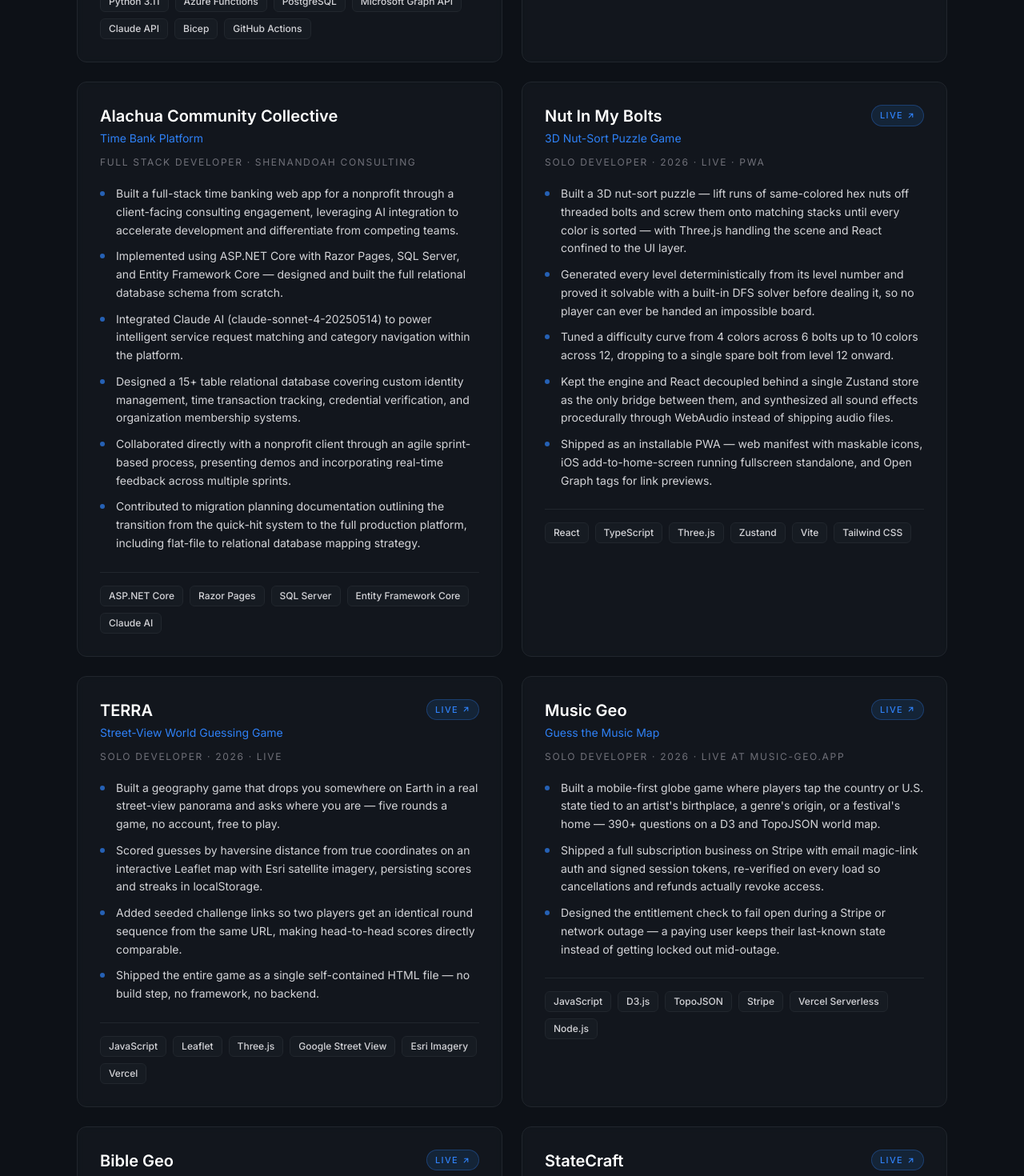
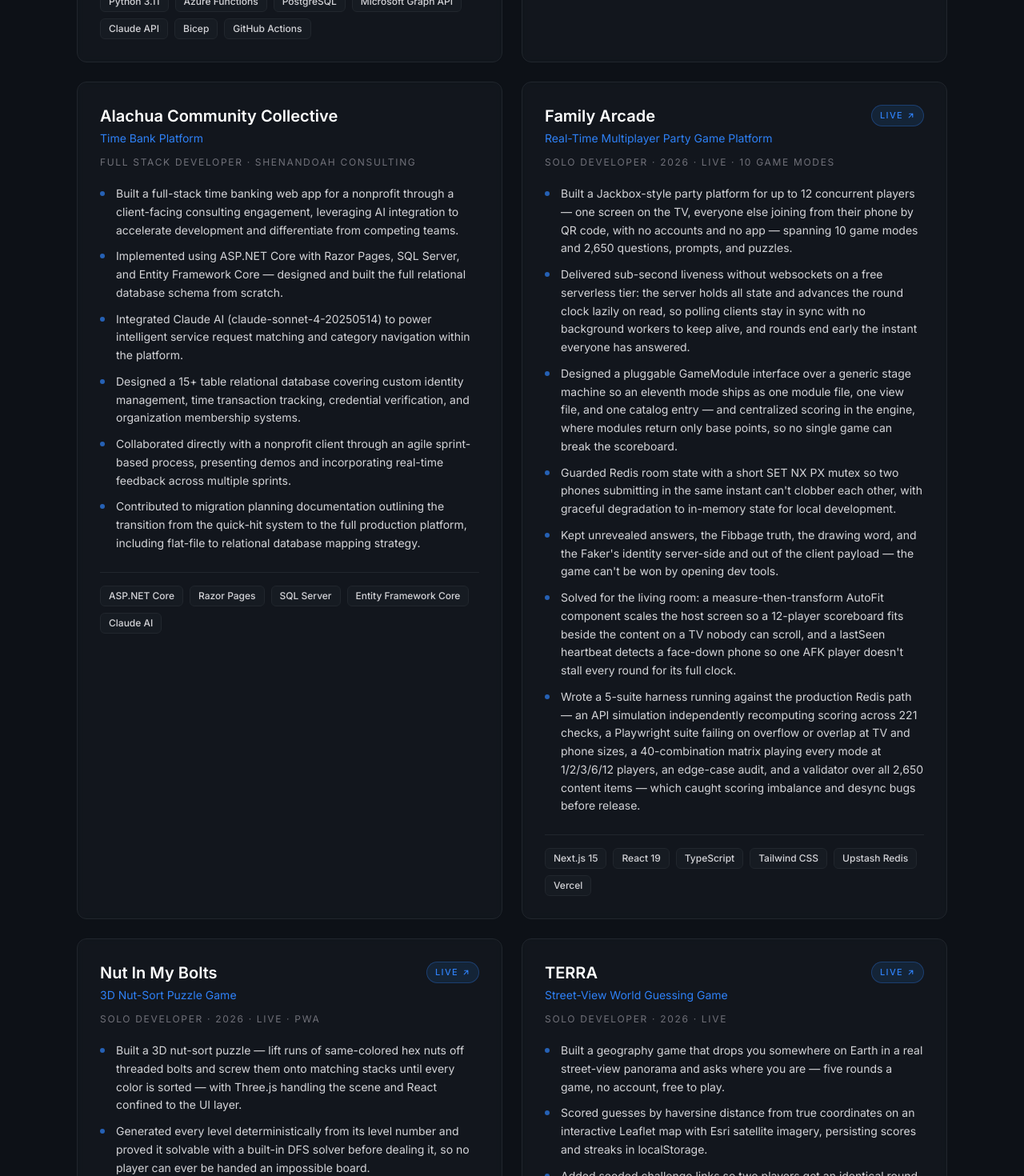
Before and after one commit to NoahManning03/noah-portfolio, a React (Vite) app: page / in a window 1280 px wide. Shown: the part 4940-6410 px from the top of the page at 80% size. Built offline with nearby package versions, Linux system fonts and the light colour scheme.

Commit message:
Add Family Arcade to projects

```diff
--- a/src/data/portfolio.js
+++ b/src/data/portfolio.js
@@ -210,6 +210,29 @@ export const PROJECTS = [
     ],
   },
   {
+    name: "Family Arcade",
+    tagline: "Real-Time Multiplayer Party Game Platform",
+    stack: [
+      "Next.js 15",
+      "React 19",
+      "TypeScript",
+      "Tailwind CSS",
+      "Upstash Redis",
+      "Vercel",
+    ],
+    meta: "Solo Developer · 2026 · Live · 10 Game Modes",
+    link: "https://family-arcade-mocha.vercel.app",
+    bullets: [
+      "Built a Jackbox-style party platform for up to 12 concurrent players — one screen on the TV, everyone else joining from their phone by QR code, with no accounts and no app — spanning 10 game modes and 2,650 questions, prompts, and puzzles.",
+      "Delivered sub-second liveness without websockets on a free serverless tier: the server holds all state and advances the round clock lazily on read, so polling clients stay in sync with no background workers to keep alive, and rounds end early the instant everyone has answered.",
+      "Designed a pluggable GameModule interface over a generic stage machine so an eleventh mode ships as one module file, one view file, and one catalog entry — and centralized scoring in the engine, where modules return only base points, so no single game can break the scoreboard.",
+      "Guarded Redis room state with a short SET NX PX mutex so two phones submitting in the same instant can't clobber each other, with graceful degradation to in-memory state for local development.",
+      "Kept unrevealed answers, the Fibbage truth, the drawing word, and the Faker's identity server-side and out of the client payload — the game can't be won by opening dev tools.",
+      "Solved for the living room: a measure-then-transform AutoFit component scales the host screen so a 12-player scoreboard fits beside the content on a TV nobody can scroll, and a lastSeen heartbeat detects a face-down phone so one AFK player doesn't stall every round for its full clock.",
+      "Wrote a 5-suite harness running against the production Redis path — an API simulation independently recomputing scoring across 221 checks, a Playwright suite failing on overflow or overlap at TV and phone sizes, a 40-combination matrix playing every mode at 1/2/3/6/12 players, an edge-case audit, and a validator over all 2,650 content items — which caught scoring imbalance and desync bugs before release.",
+    ],
+  },
+  {
     name: "Nut In My Bolts",
     tagline: "3D Nut-Sort Puzzle Game",
     stack: [
```
